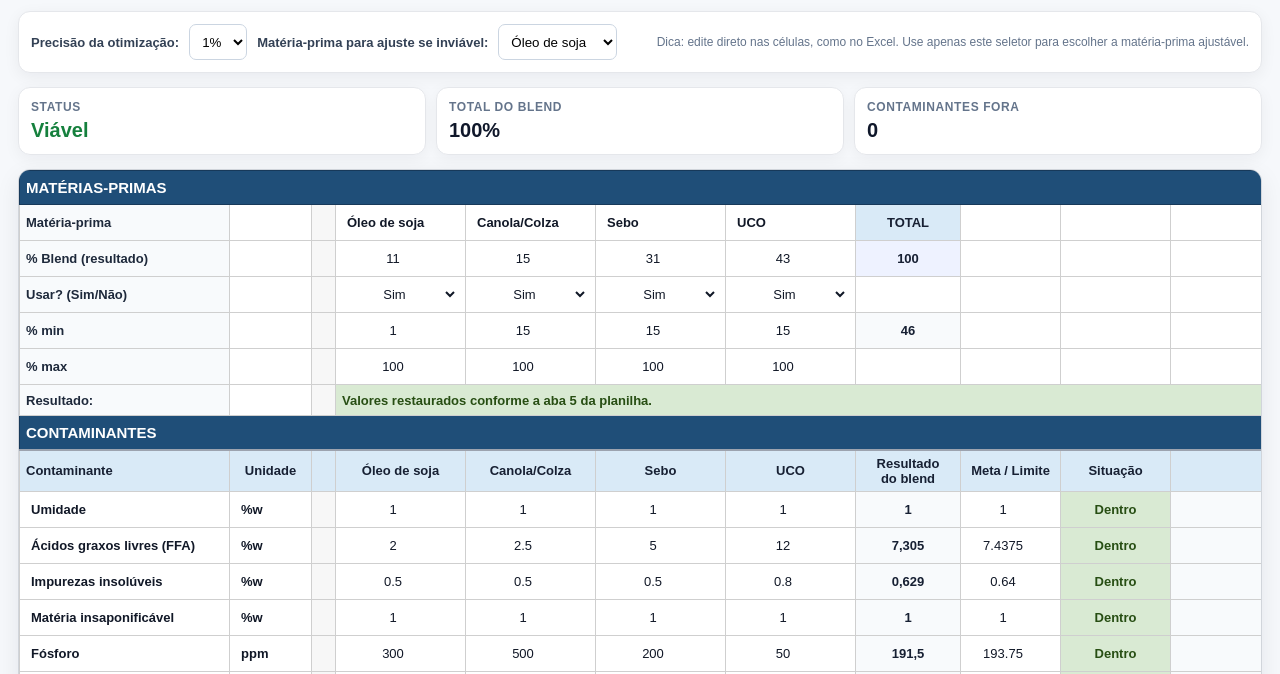
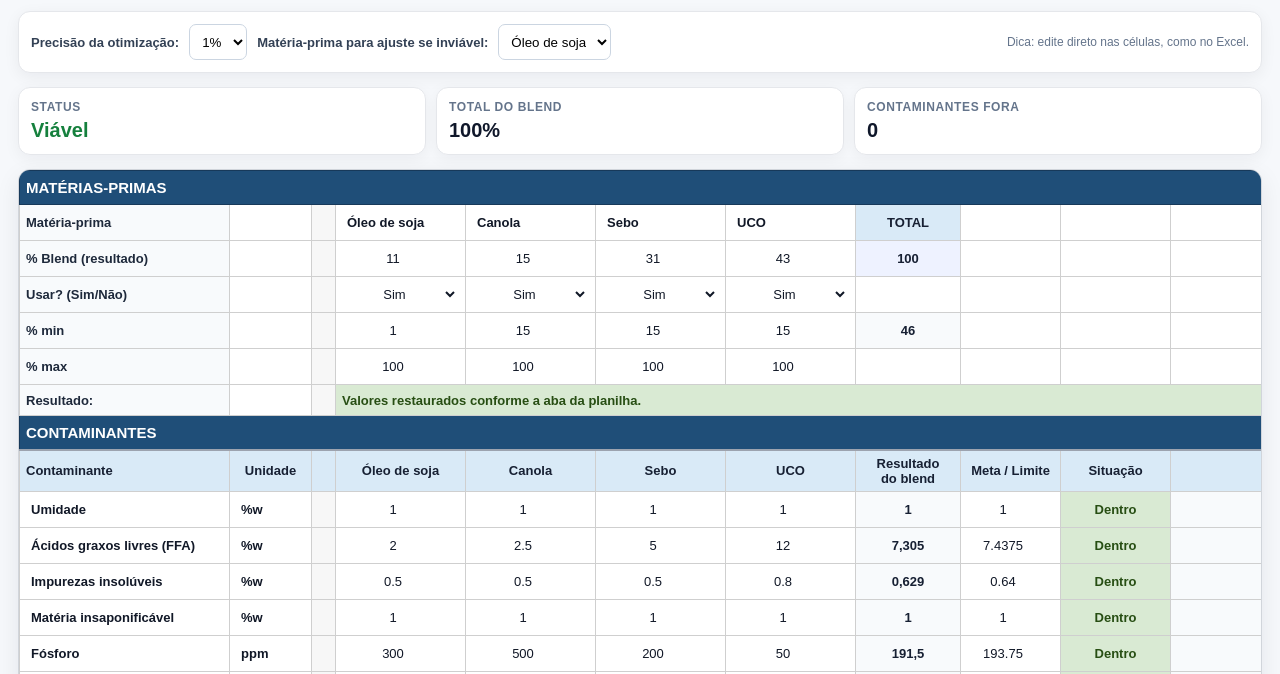
Before and after one commit to alrlimaangelica/MPBlend, a plain HTML site: page index.html in a window 1280 px wide. Both pictures are taken after a click on the button "Restaurar valores da planilha". Shown: the part 107-781 px from the top of the page. Drawn offline with Linux system fonts and the light colour scheme.

Commit message:
Update index.html

```diff
--- a/index.html
+++ b/index.html
@@ -363,7 +363,7 @@
       </select>
       <label for="chosenMp">Matéria-prima para ajuste se inviável:</label>
       <select id="chosenMp"></select>
-      <span class="hint">Dica: edite direto nas células, como no Excel. Use apenas este seletor para escolher a matéria-prima ajustável.</span>
+      <span class="hint">Dica: edite direto nas células, como no Excel.</span>
     </div>
 
     <section class="summary" aria-label="Resumo do blend">
@@ -406,7 +406,7 @@
 const originalState = {
   materials: [
     { name: 'Óleo de soja', blend: 11, use: 'Sim', min: 1, max: 100 },
-    { name: 'Canola/Colza', blend: 15, use: 'Sim', min: 15, max: 100 },
+    { name: 'Canola', blend: 15, use: 'Sim', min: 15, max: 100 },
     { name: 'Sebo', blend: 31, use: 'Sim', min: 15, max: 100 },
     { name: 'UCO', blend: 43, use: 'Sim', min: 15, max: 100 }
   ],
@@ -921,7 +921,7 @@ function restore(){
   lastInfeasible = false;
   lastBestWeights = null;
   chosenIndex = 0;
-  document.body.dataset.message = 'Valores restaurados conforme a aba 5 da planilha.';
+  document.body.dataset.message = 'Valores restaurados conforme a aba da planilha.';
   document.body.dataset.messageClass = 'ok';
   render();
 }
@@ -937,7 +937,7 @@ precisionEl.addEventListener('change', () => { document.body.dataset.message = '
 
 const loadedSaved = loadSavedScenario();
 if (!loadedSaved){
-  document.body.dataset.message = 'Valores carregados conforme a aba 5 da planilha.';
+  document.body.dataset.message = 'Valores carregados conforme a aba da planilha.';
   document.body.dataset.messageClass = 'ok';
 }
 render();
```
